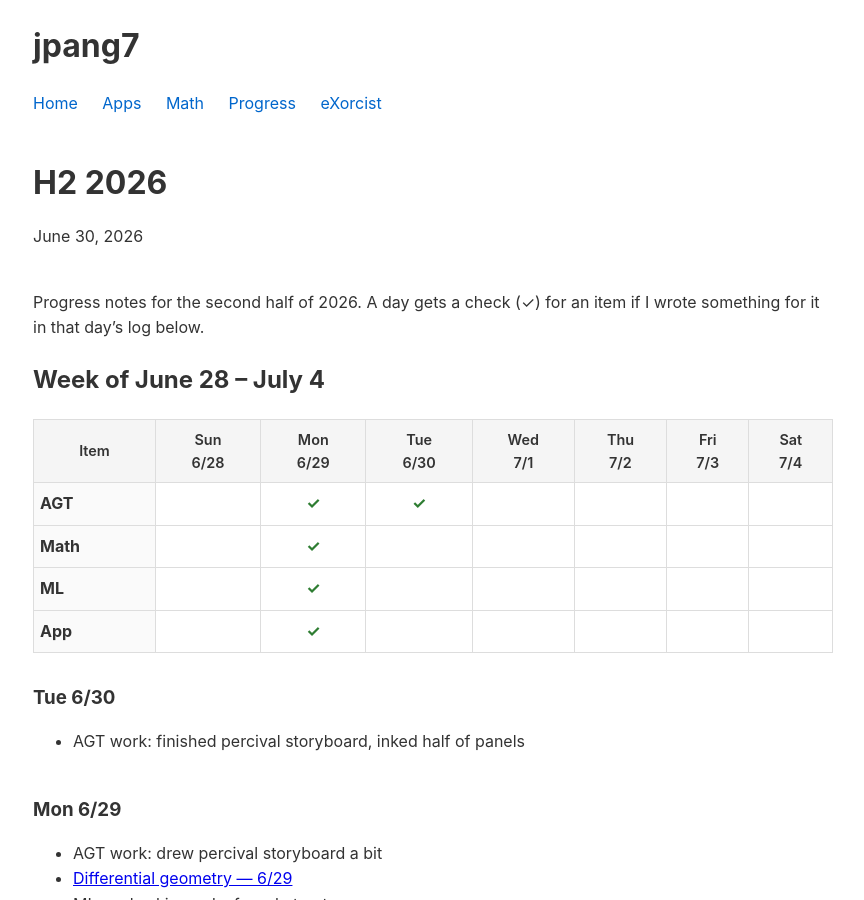
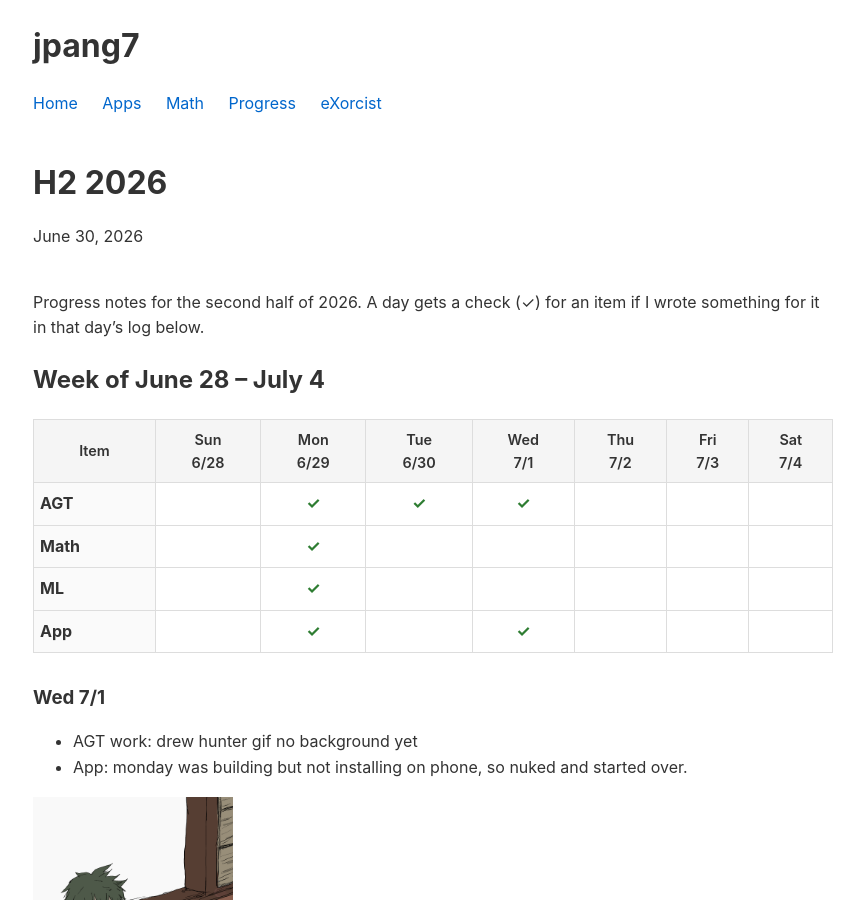
Before and after one commit to jpang7/jpang7.github.io, a Jekyll site: the page built from _progress/h2-2026.md, in a window 1280 px wide and 900 px high. Shown: the whole window, without its empty margins (207-1071 px from the left). Built offline with Jekyll 4.4.1, drawn with Linux system fonts in a browser that asks for light colours.

Commit message:
Add Wed 7/1 update with hunter gif and ComicTrack screenshots
Co-authored-by: Cursor <cursoragent@cursor.com>

```diff
--- a/_progress/h2-2026.md
+++ b/_progress/h2-2026.md
@@ -28,6 +28,23 @@ if I wrote something for it in that day's log below.
       <tr data-item="app"><th>App</th><td></td><td></td><td></td><td></td><td></td><td></td><td></td></tr>
     </tbody>
   </table>
+
+  <div class="day-log" data-date="7/1">
+    <h3>Wed 7/1</h3>
+    <ul>
+      <li data-item="agt">AGT work: drew hunter gif no background yet</li>
+      <li data-item="app">App: monday was building but not installing on phone, so nuked and started over.</li>
+    </ul>
+    <img src="{{ site.baseurl }}/img/hunter%20bandage%20colored.gif" alt="Hunter bandage colored" style="width: 200px; max-width: 100%; height: auto;">
+
+    <div style="display: flex; gap: 10px; flex-wrap: wrap; margin-top: 10px;">
+      <img src="{{ site.baseurl }}/img/comictrack1.png" alt="ComicTrack screenshot 1" style="flex: 1; min-width: 120px; width: 0; height: auto;">
+      <img src="{{ site.baseurl }}/img/comictrack2.png" alt="ComicTrack screenshot 2" style="flex: 1; min-width: 120px; width: 0; height: auto;">
+      <img src="{{ site.baseurl }}/img/comictrack3.png" alt="ComicTrack screenshot 3" style="flex: 1; min-width: 120px; width: 0; height: auto;">
+      <img src="{{ site.baseurl }}/img/comictrack4.png" alt="ComicTrack screenshot 4" style="flex: 1; min-width: 120px; width: 0; height: auto;">
+    </div>
+
+  </div>
 
   <div class="day-log" data-date="6/30">
     <h3>Tue 6/30</h3>
```
Also changed, not shown: img/comictrack1.png (added), img/comictrack2.png (added), img/comictrack3.png (added), img/comictrack4.png (added), img/hunter bandage colored.gif (added).
